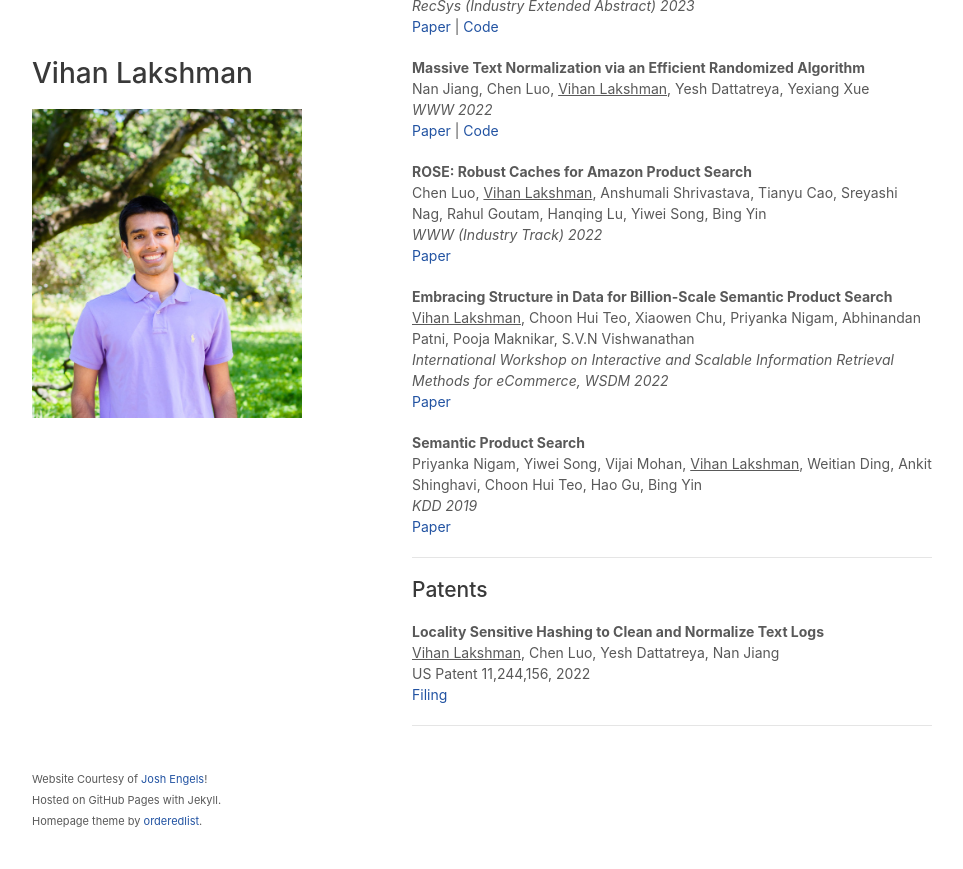
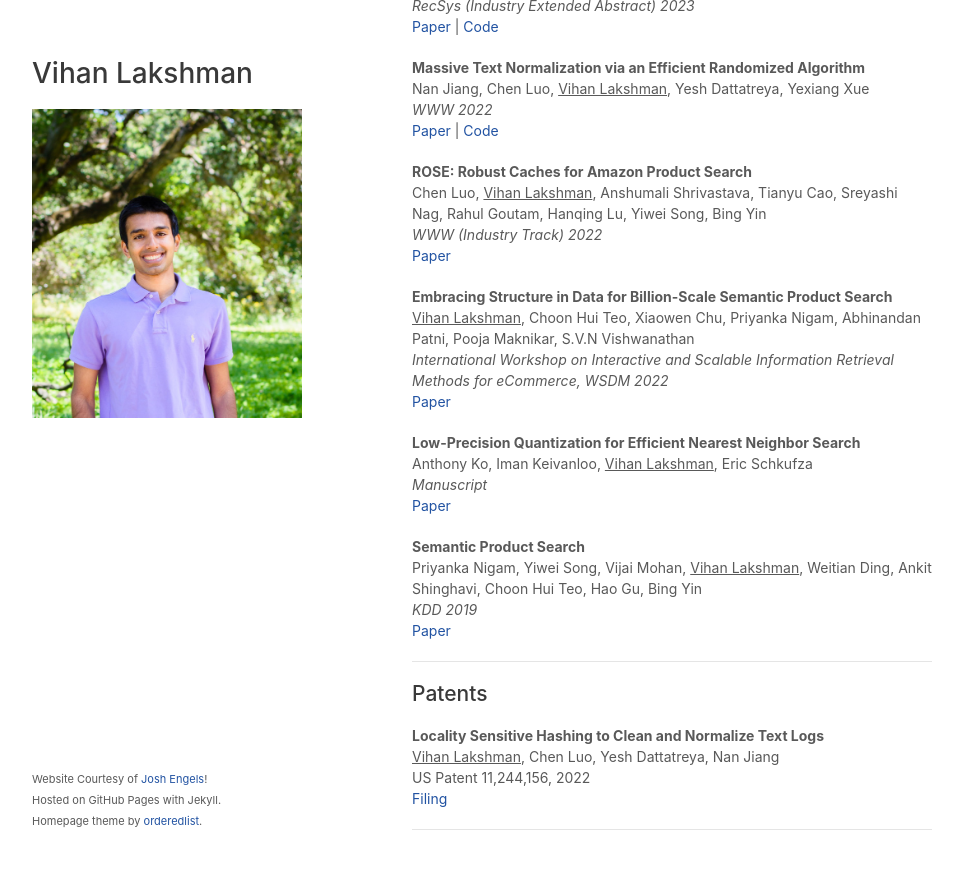
Before and after one commit to vihan-lakshman/vihan-lakshman.github.io, a Jekyll site: the page built from index.html, in a window 1280 px wide and 900 px high, scrolled down 1172 px. Shown: the top 869 px of the window, without its empty margins (158-1121 px from the left). Built offline with Jekyll 4.4.1, drawn with Linux system fonts in a browser that asks for light colours; a style sheet for code colours, icons or effects is not loaded.

Commit message:
Small addition

```diff
--- a/index.html
+++ b/index.html
@@ -135,6 +135,13 @@
         <a href="https://arxiv.org/pdf/2110.06125.pdf">Paper</a>
       </p>
 
+      <p>
+        <b>Low-Precision Quantization for Efficient Nearest Neighbor Search</b> <br>
+        Anthony Ko, Iman Keivanloo, <u>Vihan Lakshman</u>, Eric Schkufza<br>
+        <i>Manuscript</i><br>
+        <a href="https://arxiv.org/pdf/2110.08919">Paper</a>
+      </p>
+
       <b>Semantic Product Search</b> <br>
       Priyanka Nigam, Yiwei Song, Vijai Mohan, <u>Vihan Lakshman</u>, Weitian Ding, Ankit Shinghavi, Choon Hui Teo,
       Hao Gu, Bing Yin<br>
```
